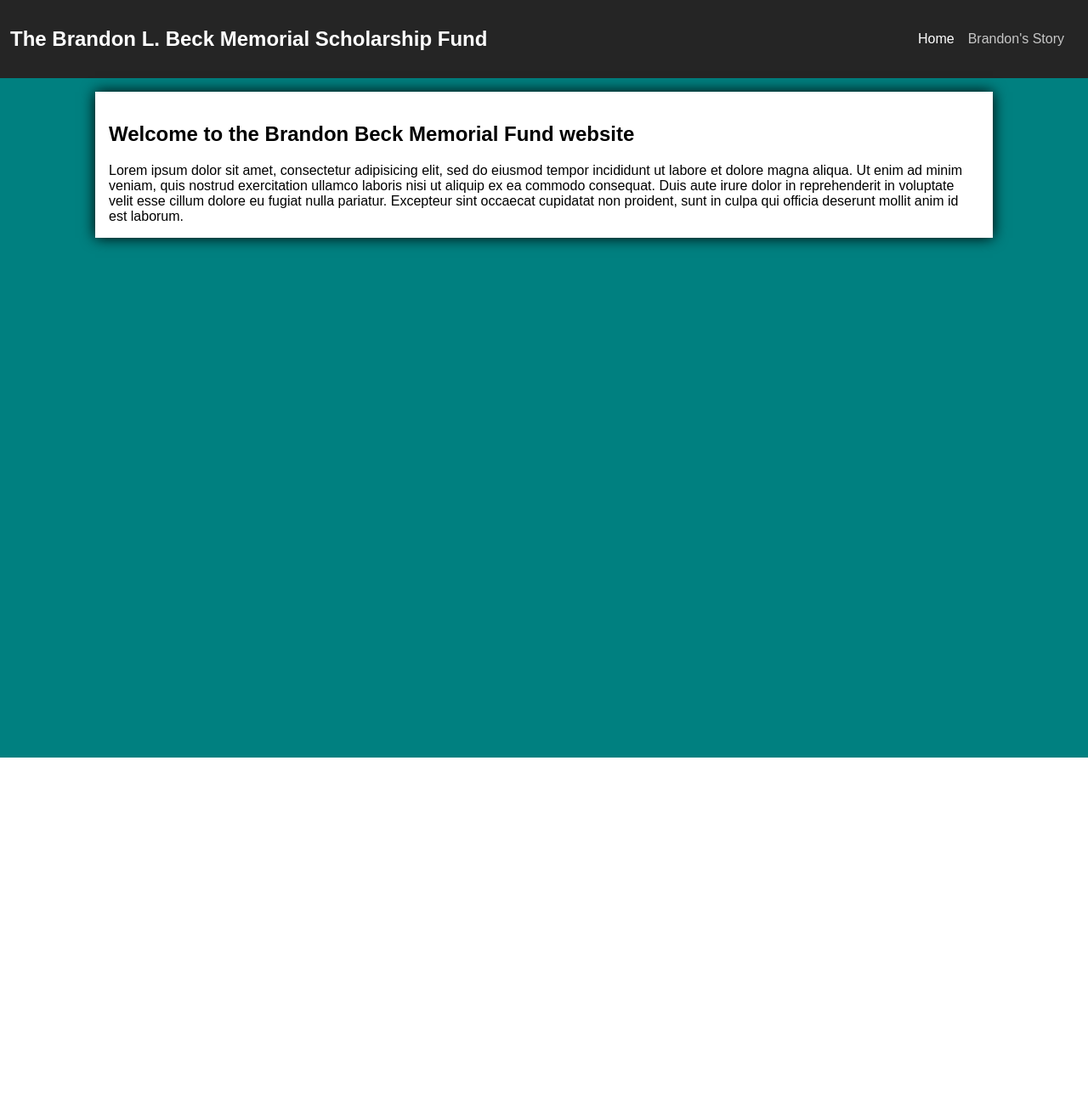
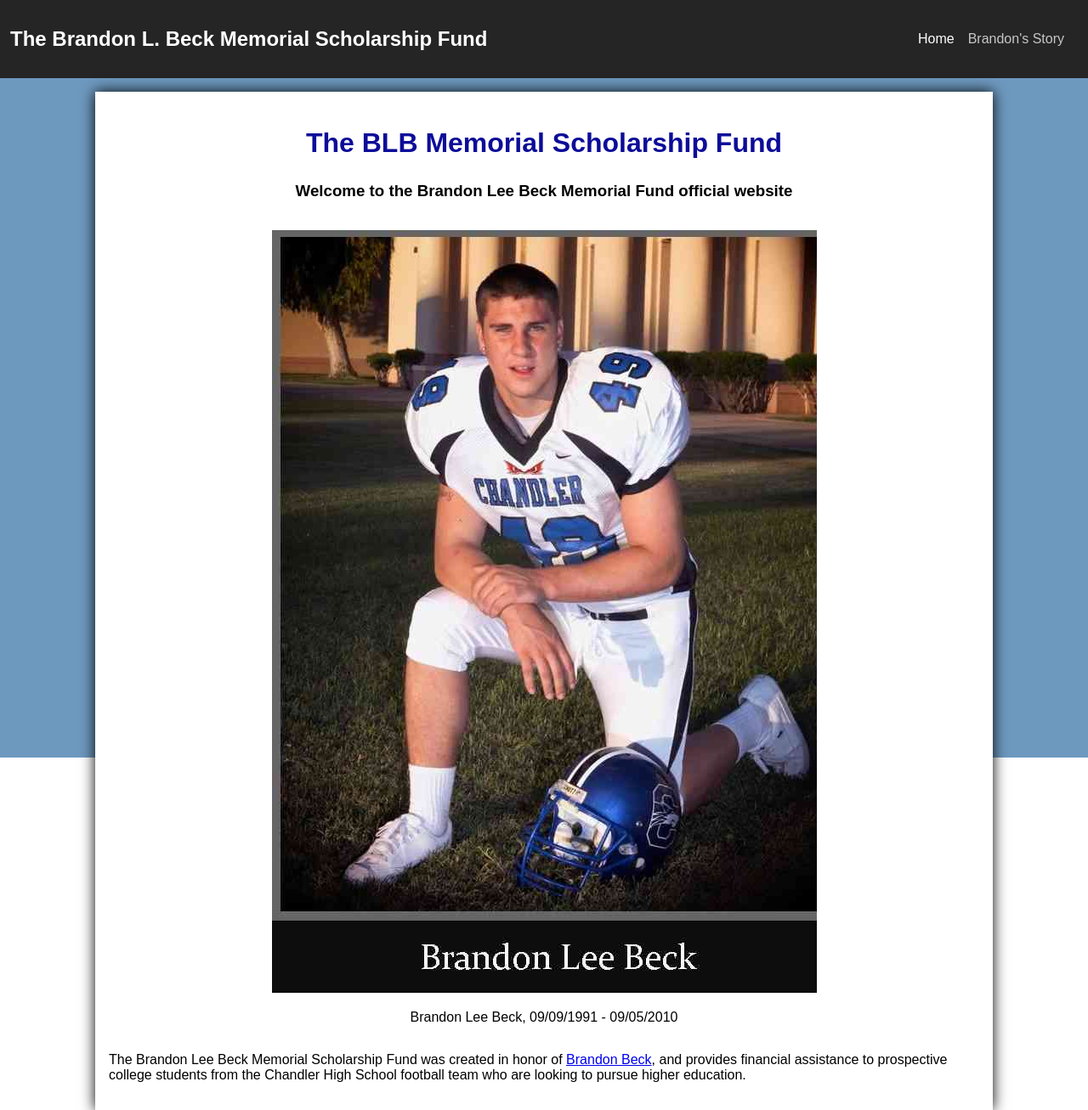
Before and after one commit to aoldenburg/brandon-beck, a React app: page / in a window 1280 px wide. Shown: the whole page at 85% size. Before the commit the page ends 892 px from the top, so only its background shows below. Built offline with nearby package versions, Linux system fonts and the light colour scheme.

Commit message:
feat(HomePage): Improved the homepage

```diff
--- a/src/components/Background/Background.css
+++ b/src/components/Background/Background.css
@@ -1,7 +1,7 @@
 .background {
   height: 100vh;
   width: 100%;
-  background-color: teal;
+  background-color: #6e99bf;
   display: flex;
   align-items: center;
   flex-direction: column;
--- a/src/pages/Home.js
+++ /dev/null
@@ -1,11 +0,0 @@
-import React from 'react'
-import { Main, Background } from '../components';
-
-export default () => (
-  <Background>
-    <Main>
-      <h2>Welcome to the Brandon Beck Memorial Fund website</h2>
-      {'Lorem ipsum dolor sit amet, consectetur adipisicing elit, sed do eiusmod tempor incididunt ut labore et dolore magna aliqua. Ut enim ad minim veniam, quis nostrud exercitation ullamco laboris nisi ut aliquip ex ea commodo consequat. Duis aute irure dolor in reprehenderit in voluptate velit esse cillum dolore eu fugiat nulla pariatur. Excepteur sint occaecat cupidatat non proident, sunt in culpa qui officia deserunt mollit anim id est laborum.'}
-
-    </Main>
-  </Background>)
--- /dev/null
+++ b/src/pages/Home/Home.css
@@ -0,0 +1,18 @@
+.home {
+  display: flex;
+  flex-direction: column;
+  align-items: center;
+}
+.homeImage {
+  max-width: 41.25rem;
+  margin-bottom: 1rem;
+}
+.homeHeader {
+  font-size: 2rem;
+  margin-bottom: 0.5rem;
+  color: #0c0c99;
+}
+.figcap {
+  text-align: center;
+  font-weight: 800;
+}
--- /dev/null
+++ b/src/pages/Home/index.js
@@ -0,0 +1,24 @@
+import React from 'react'
+import { Main, Background } from '../../components'
+import { Link } from 'react-router-dom'
+
+import image from '../../static/brandon_football.jpg'
+import './Home.css'
+
+export default () => (
+  <Background>
+    <Main>
+      <div className="home">
+        <h2 className="homeHeader">The BLB Memorial Scholarship Fund</h2>
+        <h3>Welcome to the Brandon Lee Beck Memorial Fund official website</h3>
+        <figure>
+          <img className="homeImage" src={image} alt="Brandon L Beck in his football uniform" />
+          <figcaption style={ {textAlign: 'center'}}>{'Brandon Lee Beck, 09/09/1991 - 09/05/2010'}</figcaption>
+        </figure>
+        <p>
+          The Brandon Lee Beck Memorial Scholarship Fund was created in honor of <Link to='/brandons-story'>Brandon Beck</Link>,
+          and provides financial assistance to prospective college students from the Chandler High School football team who are looking to pursue higher education.
+        </p>
+      </div>
+    </Main>
+  </Background>)
```
Also changed, not shown: src/components/PayPalDonate/index.js (added, +15 -0 lines), src/static/brandon_football.jpg (renamed from public/brandon_football.jpg).
